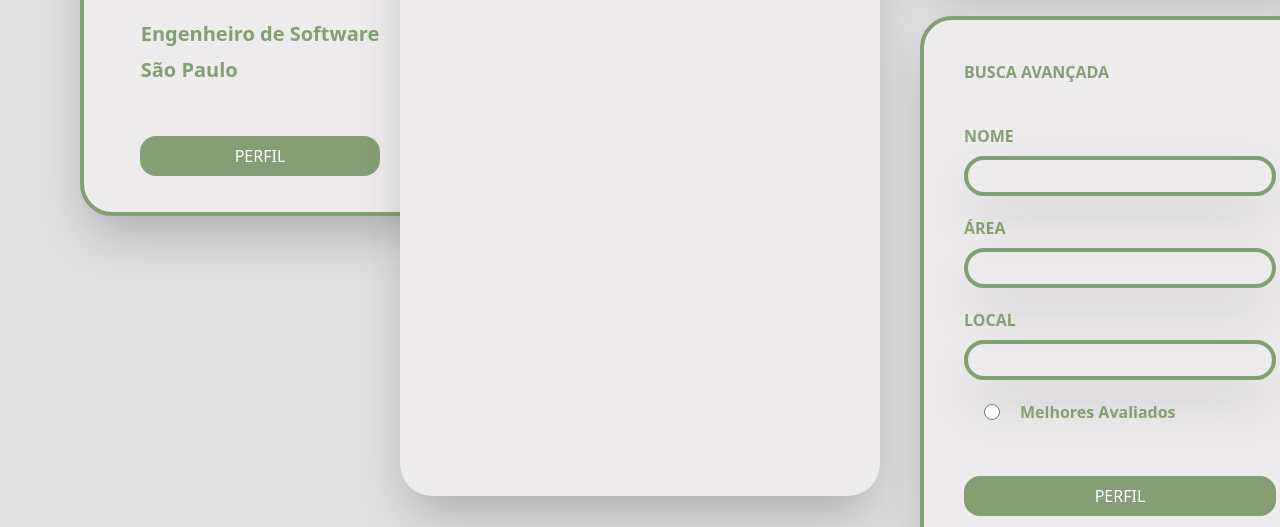
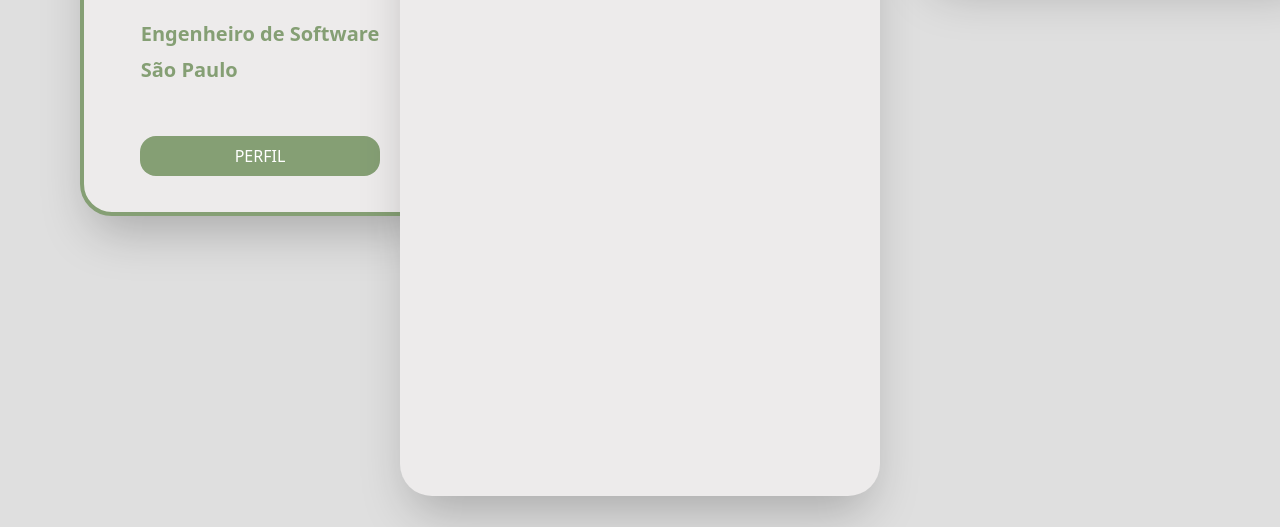
Before and after one commit to MrJoaoAbe/Plataforma_Synergy, a React (Vite) app: page /funcionarios in a window 1280 px wide. Shown: the part 424-951 px from the top of the page. Built offline with nearby package versions, Linux system fonts and the light colour scheme.

Commit message:
add home

```diff
--- a/src/Layout/Layout.jsx
+++ b/src/Layout/Layout.jsx
@@ -6,6 +6,7 @@
 import MiniPerfil from "../components/MiniPerfil"
 import MelhoresProfissionais from "../components/MelhoresProfissionais"
 import FiltroAvancado from "../components/FiltroAvancado"
+import FiltroPostagens from "../components/FiltroPostagens"
 
 function Layout() {
 
@@ -27,6 +28,7 @@
                 <div className="w-1/4">
                     <MelhoresProfissionais />
                     {location.pathname === '/funcionarios' && <FiltroAvancado />}
+                    {location.pathname === '/' && <FiltroPostagens />}
                 </div>
             </div>
 
--- a/src/components/FiltroAvancado.jsx
+++ b/src/components/FiltroPostagens.jsx
@@ -1,32 +1,22 @@
-function FiltroAvancado() {
+function FiltroPostagens() {
     return (
         <div className="bg-[#EDEBEB] rounded-4xl shadow-2xl flex flex-col w-100 border-4 border-[#859F74] p-10 gap-5 mt-10 text-[#859F74]">
-            <p className="font-bold pb-5">BUSCA AVANÇADA</p>
+            <p className="font-bold pb-5">FILTRAR POSTAGENS</p>
 
             <form className="flex flex-col gap-5">
                 <div className="flex flex-col gap-2">
-                    <label htmlFor="nome" className="font-semibold">NOME</label>
+                    <label htmlFor="nome" className="font-semibold">AUTOR</label>
                     <input name="nome" type="text" className="w-full border-[#859F74] border-4 h-10 rounded-3xl shadow-2xl pl-5 placeholder:text-[#859F74] placeholder:text-lg" />
                 </div>
 
                 <div className="flex flex-col gap-2">
-                    <label htmlFor="area" className="font-semibold">ÁREA</label>
+                    <label htmlFor="area" className="font-semibold">TÍTULO</label>
                     <input name="area" type="text" className="w-full border-[#859F74] border-4 h-10 rounded-3xl shadow-2xl pl-5 placeholder:text-[#859F74] placeholder:text-lg" />
-                </div>
-
-                <div className="flex flex-col gap-2">
-                    <label htmlFor="local" className="font-semibold">LOCAL</label>
-                    <input name="local" type="text" className="w-full border-[#859F74] border-4 h-10 rounded-3xl shadow-2xl pl-5 placeholder:text-[#859F74] placeholder:text-lg" />
-                </div>
-
-                <div className="flex flex-row gap-5 ml-5">
-                    <input type="radio" id="melhoresDaArea" className="accent-[#859F74] w-4" />
-                    <label htmlFor="local" className="font-semibold">Melhores Avaliados</label>
                 </div>
 
                 <div className="flex items-center justify-center">
                     <button className="bg-[#859F74] w-full h-10 rounded-2xl text-white mt-8 mb-0 flex items-center justify-center">
-                        PERFIL
+                        FILTRAR
                     </button>
                 </div>
             </form>
@@ -34,4 +24,4 @@
     )
 }
 
-export default FiltroAvancado
+export default FiltroPostagens
--- a/src/pages/Home.jsx
+++ b/src/pages/Home.jsx
@@ -1,7 +1,7 @@
 function Home() {
     return (
-        <div>
-            hello world
+        <div className="bg-[#EDEBEB] min-h-screen rounded-4xl shadow-2xl flex flex-col">
+            <h1 className="font-extralight text-4xl text-[#859F74] p-15 flex items-center ml-10">HOME</h1>
         </div>
     )
 }
```
